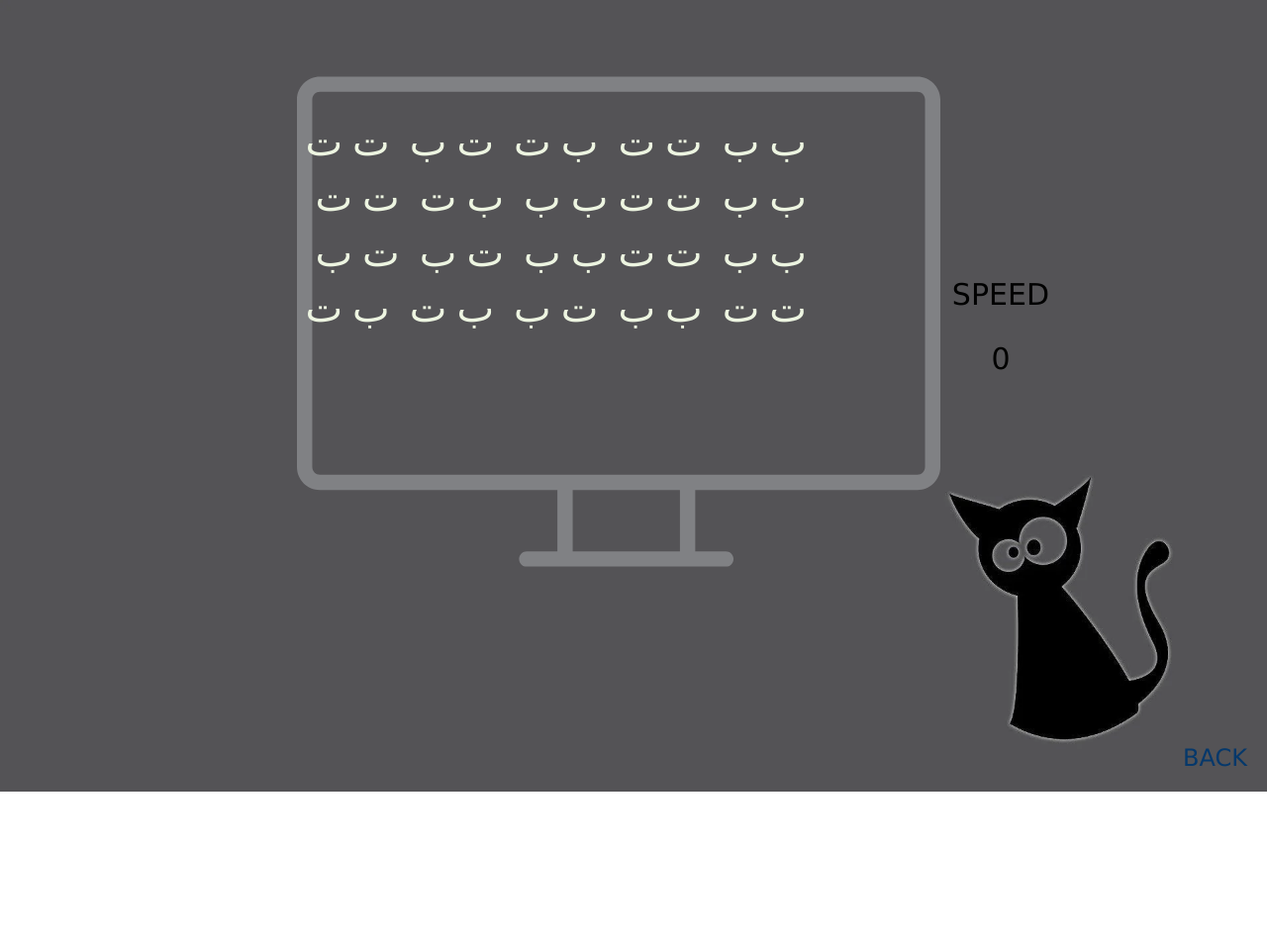
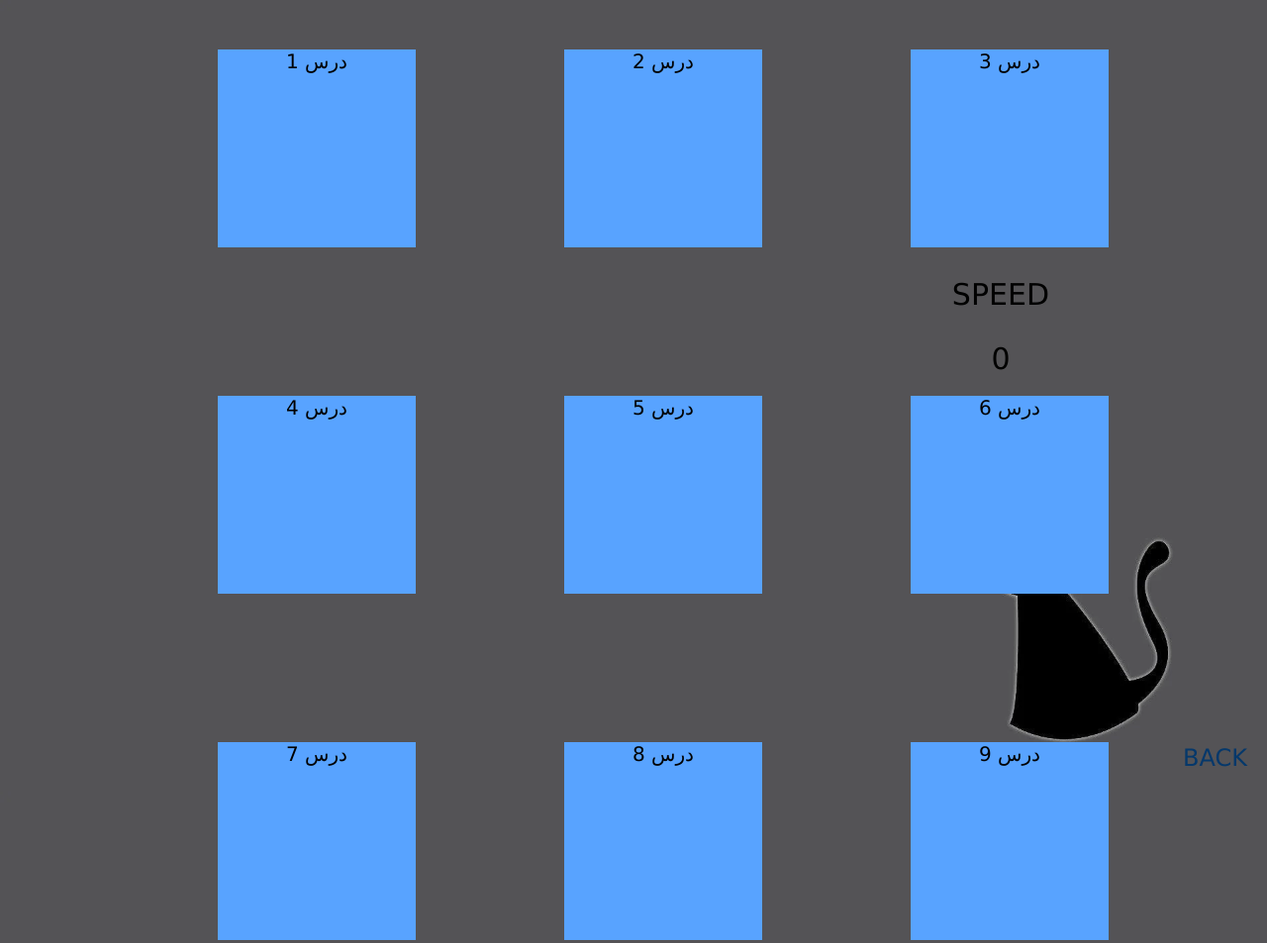
Before and after one commit to HabibRahmani/Typing, a plain HTML site: page persian-lessons.html in a window 1280 px wide. Shown: the top 953 px of the page at 99% size. Before the commit the page ends 800 px from the top, so only its background shows below. Drawn offline with Linux system fonts and the light colour scheme.

```diff
--- a/js/persion.js
+++ b/js/persion.js
@@ -1,5 +1,7 @@
 const Exercises = document.querySelector('.exercises');
 const speed = document.querySelector('.speed')
+const lessonsBody = document.querySelector('.lessonsBody')
+const exercisePage = document.querySelector('.exercisePage')
 
 const persionExercises = ["بب تت بت تب تت بب تتبب بت تتبب تتبب تب تب تت بب تب بت بت",
     "نی نن ین نن ین نن ین نی نی نن ین نن نی نن ین نی ین یی ین نن ین ین نن یی نن",
@@ -33,9 +35,29 @@
     }
 
 })
+addLessonsBox()
 
+function addLessonsBox() {
+    for (let i = 0; i < persionExercises.length; i++) {
+        let box = document.createElement('div')
+        box.classList.add("box")
+        box.textContent = "درس " + (i + 1);
+        lessonsBody.appendChild(box);
+    }
+}
 
-addLesson()
+let boxes = document.querySelectorAll('.box')
+
+for (let i = 0; i < boxes.length; i++) {
+    boxes[i].addEventListener("click", function () {
+        currentLesson = i;
+        addLesson()
+
+        exercisePage.style.display = "block"
+        lessonsBody.style.display = "none"
+    })
+}
+
 
 function addLesson (){
     for(let i = 0; i < persionExercises[currentLesson].length; i++){
--- a/persian-lessons.html
+++ b/persian-lessons.html
@@ -10,6 +10,13 @@
 </head>
 
 <body class="persionPage">
+
+    <div class="lessonsBody">
+
+    </div>
+
+    <div class="exercisePage">
+
         <div class="computer-monitor">
             <div class="monitor">
 
@@ -21,17 +28,18 @@
 
         </div>
 
-    <div class="back-button">
-        <a href="languages.html">
-            <a href="languages.html">BACK</a>
-        </a>
+
         </div>
         <div class="speedInfo">
             <p class="text">SPEED</p>
             <p class="speed">0</p>
         </div>
     </div>
-    </div>
+    <div class="back-button">
+        <a href="languages.html">
+            <a href="languages.html">BACK</a>
+        </a>
+
     <script src="./js/persion.js"></script>
 </body>
 
--- a/style.css
+++ b/style.css
@@ -96,6 +96,7 @@
     color: var(--title-color);
     font-size: 24px;
     font-family: Verdana, Geneva, Tahoma, sans-serif;
+    position: fixed;
 }
 .back-button a:hover {
     transition: 0.3s;
@@ -112,10 +113,35 @@
     background-size: 100%;
     font-family: Verdana, Geneva, Tahoma, sans-serif;
 }
+/* 1366
+625 */
+.lessonsBody{
+    position: absolute;
+    left: 170px;
+    width: 1000px;
+    height: 625px;
+    padding-left: 0px;
+    margin: 0px;
+    display: flex;
+    flex-direction: row;
+    flex-flow: row wrap;
+    gap: 100px;
+}
+.exercisePage{
+    display: none;
+}
 
-
-
-
+.box {
+    width: 200px;
+    height: 200px;
+    font-size: 20px;
+    font-family: Verdana, Geneva, Tahoma, sans-serif;
+    background-color: #58a3ff;
+    text-align: center;
+    margin-left: 50px;
+    margin-top: 50px;
+    cursor: pointer;
+}
 .exercises{
     position: absolute;
     right: 460px;
```
Also changed, not shown: app.js (+33 -13 lines), english-lessons.html (+6 -6 lines). Lines whose indentation alone changed are shown as unchanged.
